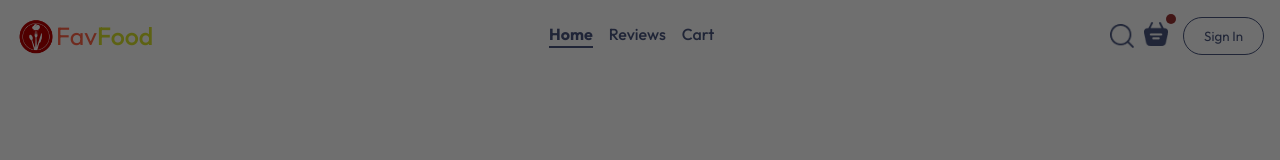
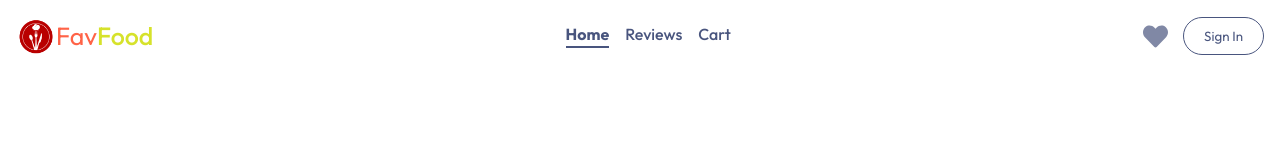
Before and after one commit to BunniSingh/Food-Delivery-Project_fs23, a React (Vite) app: page /cart in a window 1280 px wide. Shown: the top 160 px of the page. Built offline with nearby package versions, Linux system fonts and the light colour scheme; a web font is replaced by a local one.

Commit message:
WishList llist funcinality is added

```diff
--- a/src/App.css
+++ b/src/App.css
@@ -23,11 +23,6 @@ a{
 }
 
 
-@keyframes fadeIn {
-    0%{
-        opacity: 0;
-    }
-    100%{
-        opacity: 1;
-    }
+button:checked{
+    background-color: brown;
 }
--- a/src/App.jsx
+++ b/src/App.jsx
@@ -10,6 +10,7 @@ import PlaceOrder from './pages/PlaceOrder/PlaceOrder';
 
 import LoginPage from './components/LoginPage/LoginPage';
 import OrderConfirmation from './components/OrderConfirmation/OrderConfirmation';
+import WishListCart from './components/WishListCart/WishListCart';
 
 const router = createBrowserRouter([
   {
@@ -36,6 +37,10 @@ const router = createBrowserRouter([
         path: '/confirm_order',
         element: <OrderConfirmation/>
       },
+      {
+        path: '/wish_list',
+        element: <WishListCart/>
+      },
 
     ]
   }
--- a/src/Layout/Layout.jsx
+++ b/src/Layout/Layout.jsx
@@ -19,9 +19,8 @@ const Layout = () => {
       dispatch(setUserData(userLoginDetails));
     }
     else{
-      dispatch(setLoginState(true));
       setTimeout(() => {
-        dispatch(setLoginState(false));
+        dispatch(setLoginState(true));
       },10_000);
     }
   },[])
--- a/src/components/Navbar/Navbar.jsx
+++ b/src/components/Navbar/Navbar.jsx
@@ -2,33 +2,62 @@ import React, { useEffect, useState } from 'react'
 import styles from './Navbar.module.css';
 import { assets } from '../../assets/assets';
 
-import { Link } from 'react-router-dom';
+import { Link, useNavigate } from 'react-router-dom';
 import { useDispatch, useSelector } from 'react-redux';
 import { setLoginState, setUserData } from '../../slices/loginSlice';
 import { signOut } from 'firebase/auth';
 import { auth } from '../../firebase';
+import { getTotalCartAmount } from '../../calculationsFile/calculation'
+
+import { FaHeart, FaHamburger  } from "react-icons/fa";
 
 const Navbar = () => {
-    const [menu , setMenu] = useState('Home');
+  const navigate = useNavigate();
 
+  const [menu, setMenu] = useState('Home');
   const { userData } = useSelector(state => state.login_data);
-
   const dispatch = useDispatch();
 
-    // const [isUserLogin, setIsUserLogin ] = useState(false);
+  const { food_list } = useSelector(state => state.food_data);
+  const total = getTotalCartAmount(food_list)
+
+  const [isScrolled, setIsScrolled] = useState(false);
 
   const onLogInClick = () => {
     dispatch(setLoginState(true))
   }
 
-    const onLogOutClick = async() => {
+  const onLogOutClick = async () => {
     await signOut(auth);
     localStorage.removeItem('userLoginDetails');
     dispatch(setUserData({}))
   }
 
+  useEffect(() => {
+    const handleScroll = () => {
+      if (window.scrollY > 50) {
+        setIsScrolled(true);
+      } else {
+        setIsScrolled(false)
+      }
+    }
+
+    window.addEventListener('scroll', handleScroll);
+
+    return () => {
+      window.removeEventListener('scroll', handleScroll);
+    }
+  }, [])
+
+
+  const onWishListClick = () => {
+    // window.location.pathname = '/wish_list'
+    navigate('/wish_list')
+
+  }
+
   return (
-    <div className={styles.container}>
+    <div className={`${styles.container} ${isScrolled ? styles.scrolled : ""}`}>
       <Link to={'/'}>
         <div className={styles.logo}>
           <img src={assets.logo} alt="logo" />
@@ -38,20 +67,17 @@ const Navbar = () => {
       </Link>
 
       <ul className={styles.links}>
-        <li onClick={() => setMenu('Home')} className= {menu === 'Home' ? `${styles.active}` : ''}><Link to = {'/'}>Home</Link></li>
+        <li onClick={() => setMenu('Home')} className={menu === 'Home' ? `${styles.active}` : ''}><Link to={'/'}>Home</Link></li>
         {/* <li onClick={() => setMenu('Menu')} className= {menu === 'Menu' ? `${styles.active}` : ''}><a href='#menu'>Menu</a></li> */}
-        <li onClick={() => setMenu('Review')} className= {menu === 'Review' ? `${styles.active}` : ''}><Link to = {'/review'}>Reviews</Link></li>
-        <li onClick={() => setMenu('Cart')} className= {menu === 'Cart' ? `${styles.active}` : ''}><Link to = {'/cart'}>Cart</Link></li>
+        <li onClick={() => setMenu('Review')} className={menu === 'Review' ? `${styles.active}` : ''}><Link to={'/review'}>Reviews</Link></li>
+        <li id={styles['cart']} onClick={() => setMenu('Cart')} className={menu === 'Cart' ? `${styles.active}` : ''}>
+          <Link to={'/cart'}>Cart</Link>
+          {total ? <div className={styles.dot}></div> : <></>}
+        </li>
       </ul>
 
       <div className={styles.btn}>
-        <div className={styles['icon-btn-div']}>
-          <img src={assets.search_icon} alt="search_icon" />
-          <div className={styles.cart}>
-            <img src={assets.basket_icon} alt="basket_icon" />
-            <div className={styles.dot}></div>
-          </div>
-        </div>
+        <FaHeart  onClick={onWishListClick} className={styles['wish-list-btn']} />
         {
           userData.name ?
             <button onClick={onLogOutClick}>Log Out</button>
--- a/src/components/Navbar/Navbar.module.css
+++ b/src/components/Navbar/Navbar.module.css
@@ -6,7 +6,17 @@
     justify-content: space-between;
     align-items: center;
     padding: 1rem;
+    width: 100%;
+    position: sticky;
+    top: 0;
+    z-index: 1;
+    transition: 0.3s;
 
+}
+
+.scrolled{
+    background-color: rgb(252, 254, 246);
+    border-radius: 0 0 10px 10px;
 }
 
 .logo{
@@ -57,29 +67,12 @@
 
 }
 
-.btn{
-    display: flex;
-    align-items: center;
-    gap: 15px;
+#cart{
+    position: relative;
+
 }
 
-
-.icon-btn-div{
-    display: flex;
-    align-items: center;
-    gap: 10px;
-}
-
-.icon-btn-div img{
-    width: 24px;
-    cursor: pointer;
-}
-
-.icon-btn-div .cart{
-    position: relative;
-}
-
-.cart .dot {
+.dot {
     position: absolute;
     min-width: 10px;
     min-height: 10px ;
@@ -88,6 +81,18 @@
     right: -8px;
     background-color: rgb(153, 51, 51);
 }
+.btn{
+    display: flex;
+    align-items: center;
+    gap: 15px;
+}
+
+.wish-list-btn{
+    font-size: 25px;
+    color: #49557eb2;
+    cursor: pointer;
+}
+
 
 .btn button {
     padding: 10px 20px;
--- /dev/null
+++ b/src/components/WishListCart/WishListCart.jsx
@@ -0,0 +1,39 @@
+import React from 'react'
+import styles from './WishListCart.module.css'
+import FoodItem from '../FoodItem/FoodItem'
+import { useSelector } from 'react-redux';
+import { useNavigate } from 'react-router-dom';
+
+import { IoMdArrowRoundBack  } from "react-icons/io";
+
+const WishListCart = () => {
+    const {food_list} = useSelector(state => state.food_data);
+
+    const showWishList = food_list.filter(item => item.isFav === true);
+
+    const navigate = useNavigate()
+
+    return (
+        <div className={styles.container}>
+            {showWishList.length > 0 ?
+                <div className={styles['wish-list-container']}>
+                    {
+                        showWishList.map((item, idx) => {
+                            return (
+                                <FoodItem key={idx} {...item} />
+                            )
+                        })
+                    }
+                </div>
+                :
+                <div className={styles['empty-container']}>
+                    <button onClick={() => navigate('/')}><IoMdArrowRoundBack  className={styles.icon}/> Go to Menu</button>
+                    <img src='https://www.our-eshop.com/frontend/assets/images/no-wish-list.png' alt="empty_wish_list_img" />
+                </div>
+
+            }
+        </div>
+    )
+}
+
+export default WishListCart
--- /dev/null
+++ b/src/components/WishListCart/WishListCart.module.css
@@ -0,0 +1,67 @@
+.container{
+    width: 90%;
+    margin: auto;
+    animation: fadeIn 2s;
+}
+
+.wish-list-container{
+    display: grid;
+    grid-template-columns: repeat(auto-fill, minmax(300px, 1.5fr));
+    margin: 50px 0;
+    gap: 30px;
+    row-gap: 50px;
+}
+
+.empty-container{
+    display: flex;
+    justify-content: center;
+    align-items: center;
+    margin: 50px 0;
+    position: relative;
+}
+
+.empty-container img{
+    max-width: 500px;
+    width: 100%;
+}
+.empty-container button{
+    border: none;
+    padding: 10px 15px;
+    color: #fff;
+    background-color: tomato;
+    position: absolute;
+    left: 40px;
+    display: flex;
+    align-items: center;
+    gap: 5px;
+    font-size: 18px;
+    cursor: pointer;
+    border-radius: 5px;
+}
+
+.icon{
+    font-size: 18px;
+    font-weight: bolder;
+}
+
+
+@keyframes fadeIn {
+    0%{
+        opacity: 0;
+    }
+    100%{
+        opacity: 1;
+    }
+
+}
+
+@media (max-width: 1000px) {
+    .empty-container{
+        flex-direction: column;
+        gap: 20px;
+    }
+    .empty-container button{
+        position: static;
+
+    }
+}
```
Lines whose indentation alone changed are shown as unchanged.
